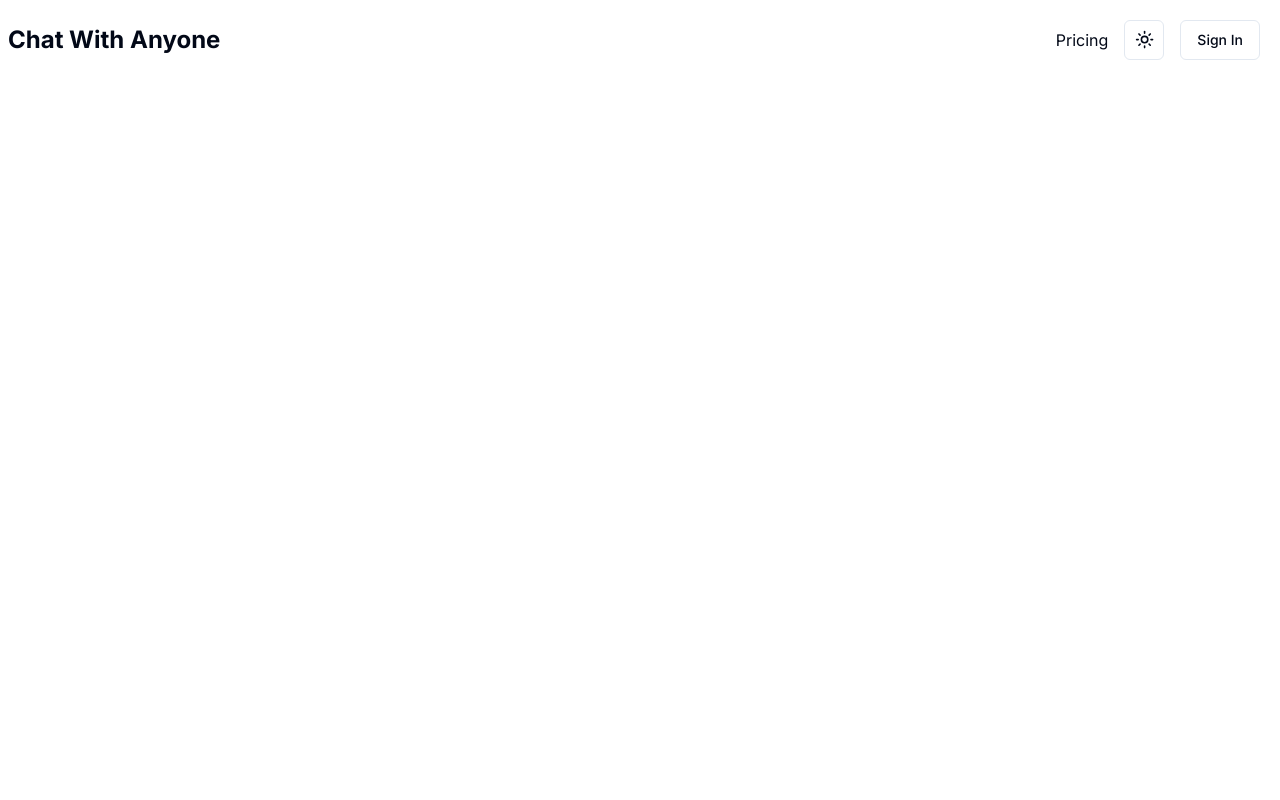
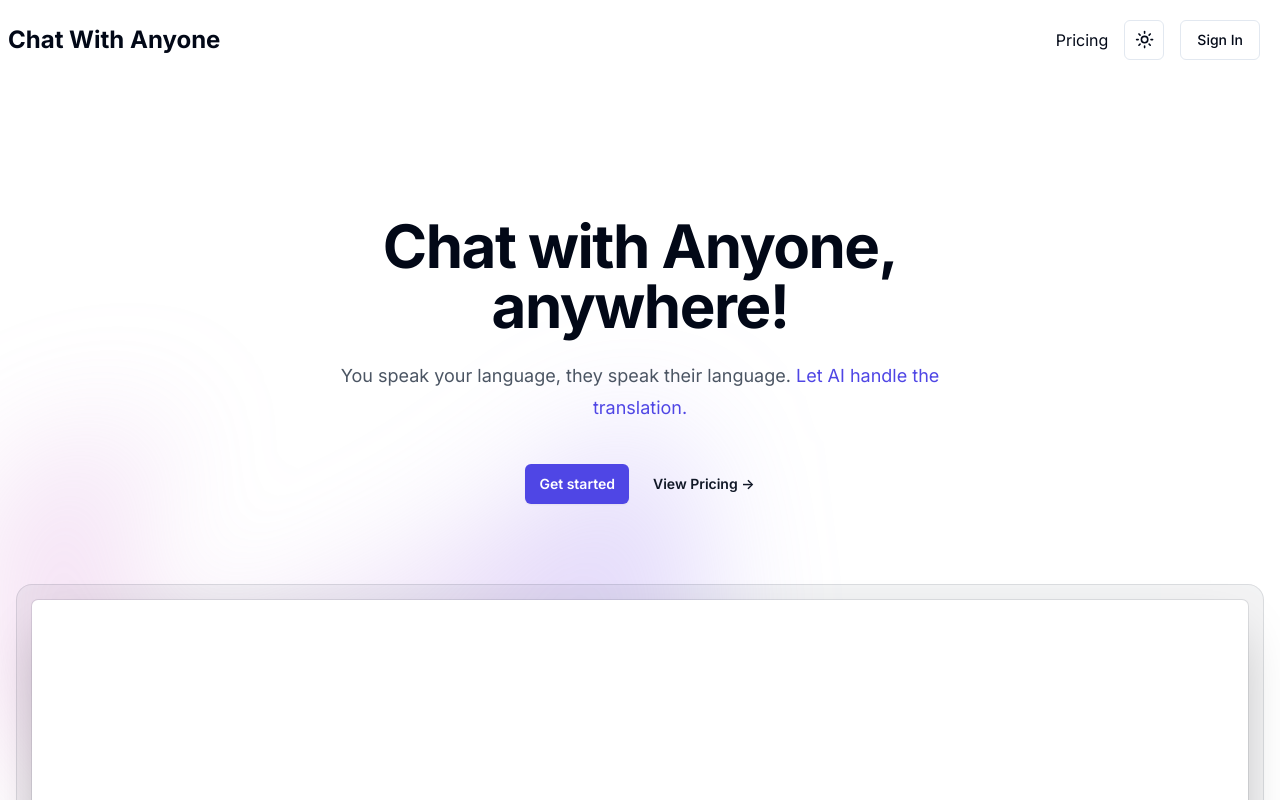
Before and after one commit to BrandTrump/Translation-App, a Next.js app: page / in a window 1280 px wide. Shown: the top 800 px of the page. Built offline with nearby package versions, Linux system fonts and the light colour scheme; no server answers.

Commit message:
feat: completed landing page

```diff
--- a/app/page.tsx
+++ b/app/page.tsx
@@ -1,3 +1,59 @@
+import Link from "next/link";
+
 export default function Home() {
-  return <main></main>;
+  return (
+    <main>
+      <div className="relative isolate pt-14 dark:bg-gray-900">
+        <div
+          className="absolute inset-x-0 top-28 -z-10 transform-gpu overflow-hidden blur-3xl"
+          aria-hidden="true"
+        >
+          <div
+            className="relative left-[calc(50%-11rem)] aspect-[1155/678] w-[36.125rem] -translate-x-1/2 rotate-[30deg] bg-gradient-to-tr from-[#ff80b5] to-[#9089fc] opacity-30 sm:left-[calc(50%-30rem)] sm:w-[72.1875rem]"
+            style={{
+              clipPath:
+                "polygon(74.1% 44.1%, 100% 61.6%, 97.5% 26.9%, 85.5% 0.1%, 80.7% 2%, 72.5% 32.5%, 60.2% 62.4%, 52.4% 68.1%, 47.5% 58.3%, 45.2% 34.5%, 27.5% 76.7%, 0.1% 64.9%, 17.9% 100%, 27.6% 76.8%, 76.1% 97.7%, 74.1% 44.1%)",
+            }}
+          ></div>
+        </div>
+
+        <div className="py-12 sm:py-20 lg:pb-40">
+          <div className="mx-auto max-w-7xl px-6 lg:px-8">
+            <div className="mx-auto max-w-2xl text-center">
+              <h1 className="text-4xl font-bold tracking-tight sm:text-6xl">
+                Chat with Anyone, anywhere!
+              </h1>
+              <p className="mt-6 text-lg leading-8 text-gray-600 dark:text-gray-300">
+                You speak your language, they speak their language.{" "}
+                <span className="text-indigo-600 dark:text-indigo-500">
+                  Let AI handle the translation.
+                </span>
+              </p>
+              <div className="mt-10 flex items-center justify-center gap-x-6">
+                <Link
+                  href={"/chat"}
+                  className="rounded-md bg-indigo-600 px-3.5 py-2.5 text-sm font-semibold text-white dark:text-white shadow-sm hover:bg-indigo-500 focus-visible:outline focus-visible:outline-2 focus-visible:outline-offset-2 focus-visible:outline-indigo-600"
+                >
+                  Get started
+                </Link>
+                <Link
+                  href={"/pricing"}
+                  className="text-sm font-semibold leading-6 text-gray-900 dark:text-gray-300"
+                >
+                  View Pricing <span aria-hidden="true">{"->"}</span>
+                </Link>
+              </div>
+            </div>
+
+            <div className="mt-16 flow-root sm:mt-24">
+              <div className="-m-2 rounded-xl bg-gray-900/5 p-2 ring-1 ring-inset ring-gray-900/10 lg:-m-4 lg:rounded-2xl lg:p-4">
+                {/* insert image */}
+                <div className="bg-white w-full h-[1442px] rounded-md shadow-2xl ring-1 ring-gray-900/10"></div>
+              </div>
+            </div>
+          </div>
+        </div>
+      </div>
+    </main>
+  );
 }
```
